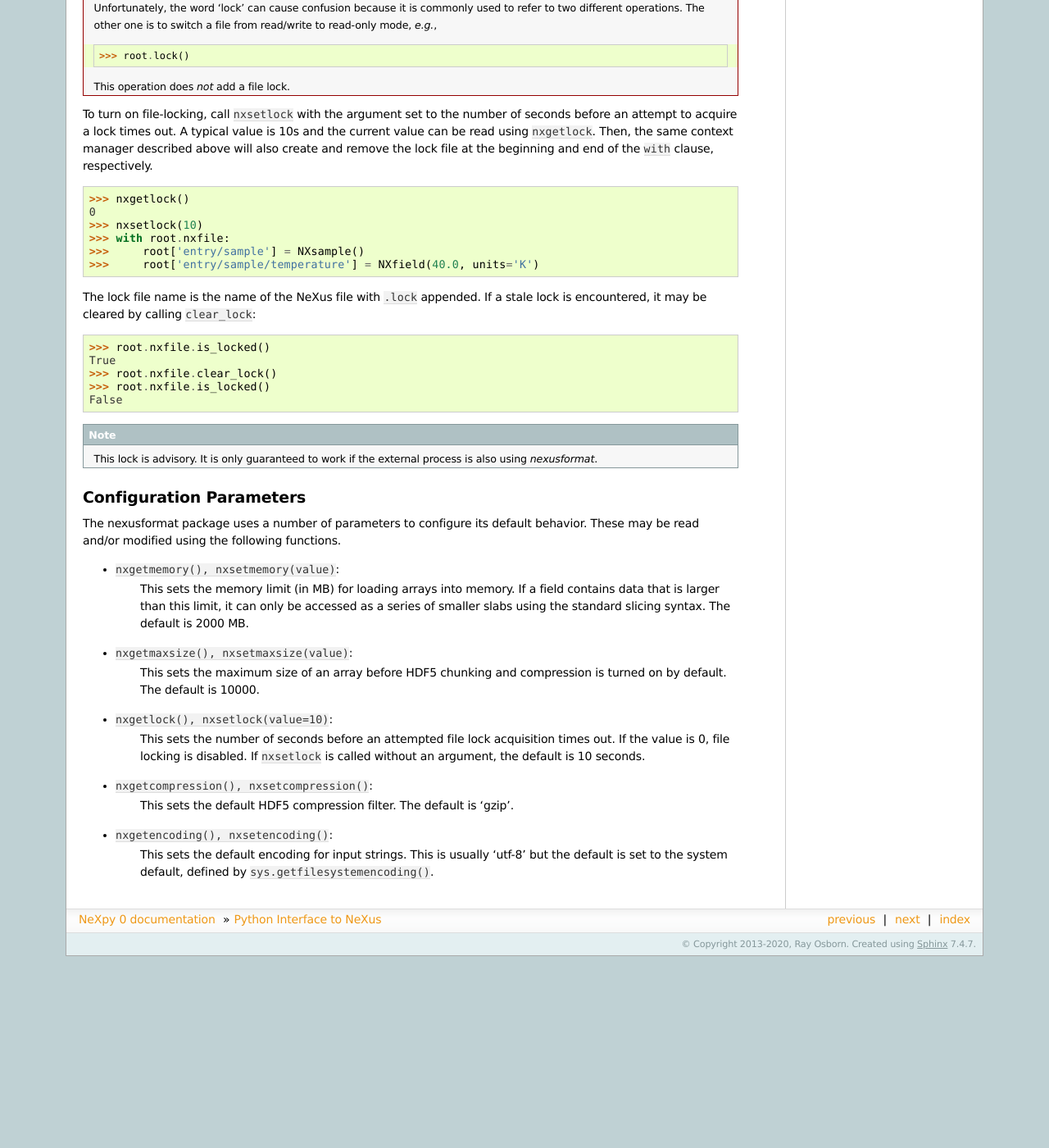
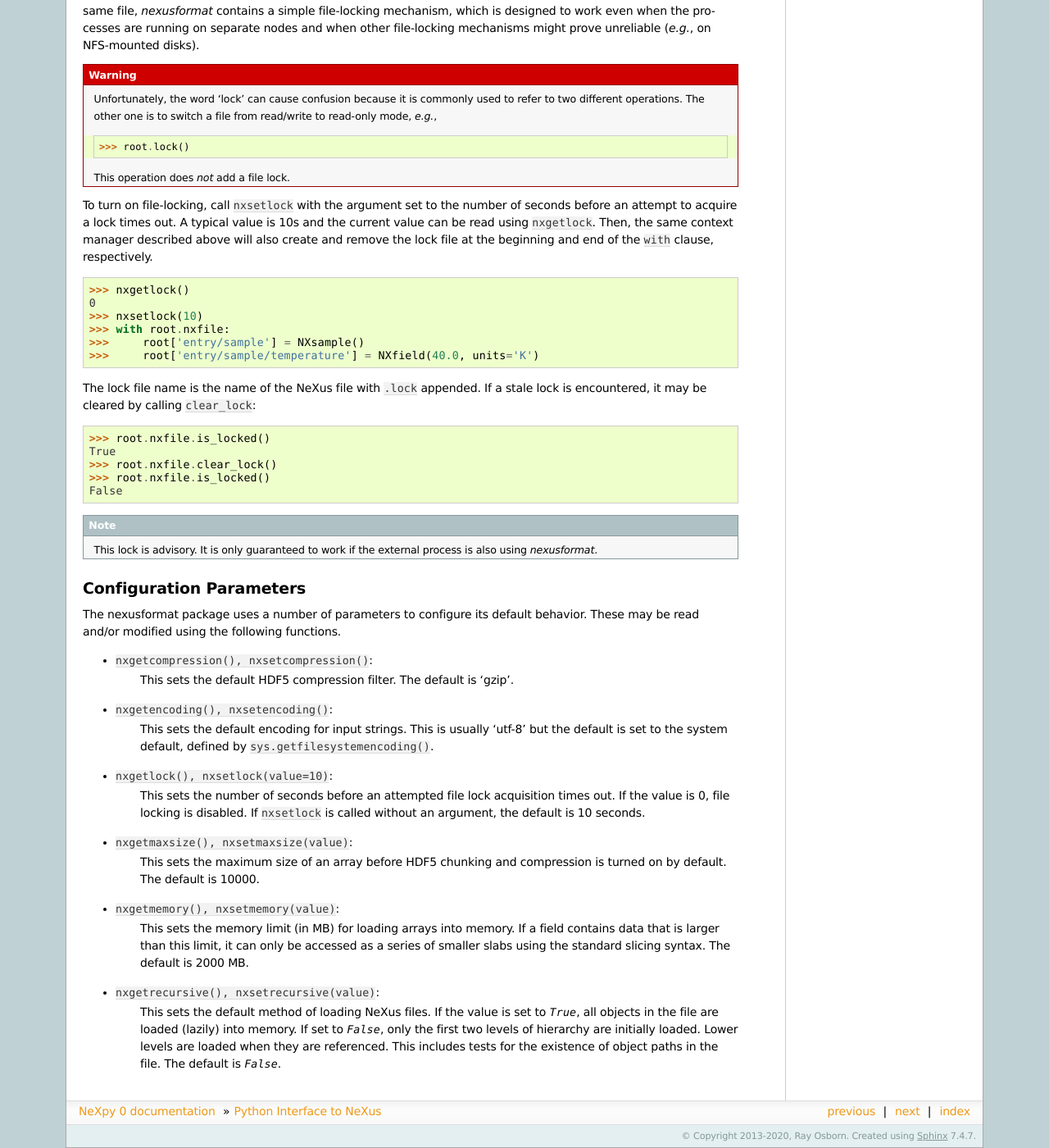
Before and after one commit to nexpy/nexpy, a Sphinx documentation site: the page built from doc/source/pythonshell.rst, in a window 1280 px wide and 1400 px high, scrolled down 19037 px. Shown: the whole window at 82% size. Built offline with Sphinx 7.4.7, drawn with Linux system fonts in a browser that asks for light colours; before the commit the page ends 20203 px from its top, so only the background shows below that; some of the changed text lies outside the part shown.

Commit message:
Documentation updates

```diff
--- a/doc/source/index.rst
+++ b/doc/source/index.rst
@@ -23,9 +23,7 @@
           beta-release so please post any issues that you encounter on the
           `NeXpy GitHub <https://github.com/nexpy/nexpy/issues>`_.
 
-.. warning:: NeXpy v0.12 and nexusformat v0.5 are the last versions to support
-             Python 2. There may be some urgent bug fixes in the meantime, but
-             NeXpy v0.13 and nexusformat v0.6 will require Python 3.
+.. warning:: NeXpy v0.13 and nexusformat v0.6 require Python 3.
 
 .. toctree::
    :maxdepth: 2
--- a/doc/source/pythonshell.rst
+++ b/doc/source/pythonshell.rst
@@ -640,6 +640,11 @@
 higher-dimensional data, the top two-dimensional slice is plotted. Alternative
 two-dimensional slices can be specified using slice indices on the NXdata group.
 
+.. note:: If the ``interpretation`` attribute is set to 'rgb' or 'rgba' and the
+          final dimension is of size 3 or 4, the NXdata group will be plotted
+          as an image using the colors defined by the final dimension. By
+          default, images are displayed with the origin in the top-left corner.
+
 If the data is one-dimensional, it is possible to overplot more than one data
 set using 'over=True'. By default, each plot has a new color, but conventional
 Matplotlib keywords can be used to change markers and colors::
@@ -1125,21 +1130,6 @@
 The nexusformat package uses a number of parameters to configure its default
 behavior. These may be read and/or modified using the following functions.
 
-* ``nxgetmemory(), nxsetmemory(value)``:
-    This sets the memory limit (in MB) for loading arrays into memory. If a
-    field contains data that is larger than this limit, it can only be
-    accessed as a series of smaller slabs using the standard slicing syntax.
-    The default is 2000 MB.
-
-* ``nxgetmaxsize(), nxsetmaxsize(value)``:
-    This sets the maximum size of an array before HDF5 chunking and compression
-    is turned on by default. The default is 10000.
-
-* ``nxgetlock(), nxsetlock(value=10)``:
-    This sets the number of seconds before an attempted file lock acquisition
-    times out. If the value is 0, file locking is disabled. If ``nxsetlock`` is
-    called without an argument, the default is 10 seconds.
-
 * ``nxgetcompression(), nxsetcompression()``:
     This sets the default HDF5 compression filter. The default is 'gzip'.
 
@@ -1147,3 +1137,25 @@
     This sets the default encoding for input strings. This is usually 'utf-8'
     but the default is set to the system default, defined by
     ``sys.getfilesystemencoding()``.
+
+* ``nxgetlock(), nxsetlock(value=10)``:
+    This sets the number of seconds before an attempted file lock acquisition
+    times out. If the value is 0, file locking is disabled. If ``nxsetlock`` is
+    called without an argument, the default is 10 seconds.
+
+* ``nxgetmaxsize(), nxsetmaxsize(value)``:
+    This sets the maximum size of an array before HDF5 chunking and compression
+    is turned on by default. The default is 10000.
+
+* ``nxgetmemory(), nxsetmemory(value)``:
+    This sets the memory limit (in MB) for loading arrays into memory. If a
+    field contains data that is larger than this limit, it can only be
+    accessed as a series of smaller slabs using the standard slicing syntax.
+    The default is 2000 MB.
+
+* ``nxgetrecursive(), nxsetrecursive(value)``:
+    This sets the default method of loading NeXus files. If the value is set
+    to `True`, all objects in the file are loaded (lazily) into memory. If set
+    to `False`, only the first two levels of hierarchy are initially loaded.
+    Lower levels are loaded when they are referenced. This includes tests for
+    the existence of object paths in the file. The default is `False`.
```
